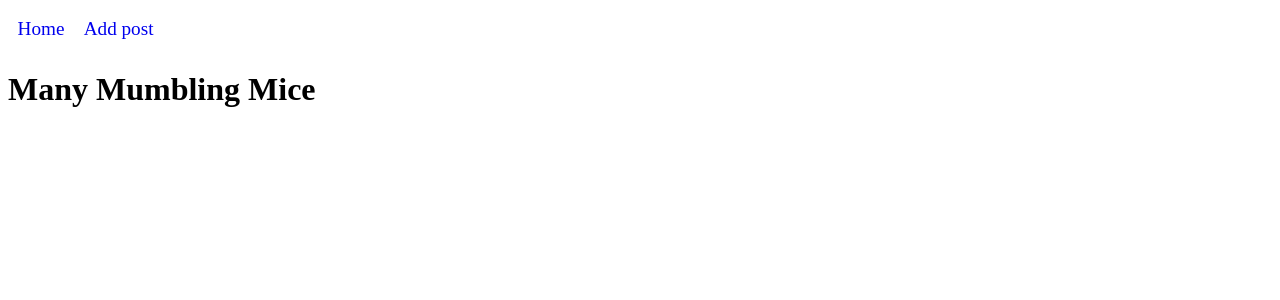
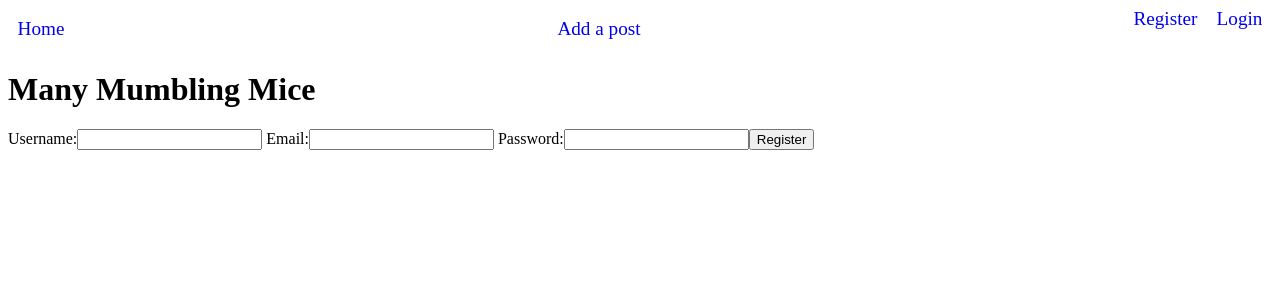
Before and after one commit to kshamseera/Simple-Blog-App-CRUD, a React (Create React App) app: page /register in a window 1280 px wide. Shown: the top 300 px of the page. Built offline with nearby package versions, Linux system fonts and the light colour scheme.

Commit message:
added login and register components

```diff
--- a/src/App.js
+++ b/src/App.js
@@ -5,9 +5,13 @@ import Nav from './components/Nav'
 import BlogPosts from './components/BlogPosts'
 import BlogPost from './components/BlogPost'
 import NewBlogPost from './components/NewBlogPost'
+import Register from './components/Register'
+import Login from './components/Login'
 
 const App = () => {
   const [blogPosts, setBlogPosts] = useState([])
+  const[loggedInUser, setLoggedInUser] = useState(null)
+
   useEffect(() => {
     setBlogPosts(blogData)
   },[])
@@ -26,11 +30,27 @@ const App = () => {
     const ids = blogPosts.map((post) => post._id)
     return ids.sort()[ids.length-1]+1
   }
+  //logout user
+  function handleLogout(){
+    setLoggedInUser(null)
+  }
+
+  //Register user (here set the redirection to home after register done.)
+  function handleRegister(user, history){
+    setLoggedInUser(user.username)
+    history.push("/")
+  }
+  //login user
+  function handleLogin(user,history){
+    setLoggedInUser(user.username)
+    history.push("/")
+  }
 
   return (
+
     <div >
     <BrowserRouter>
-    <Nav/>
+    <Nav loggedInUser={loggedInUser} handleLogout={handleLogout}/>
        <h1>Many Mumbling Mice</h1>
     <Switch>
        <Route exact path ="/" render={(props) => <BlogPosts {...props} postData ={blogPosts}/>} />
@@ -40,6 +60,8 @@ const App = () => {
        <Route exact path="/posts/:id" render={(props) =>
        //before rendering blogpost it will execute getPostFromId from props. id will always get through  props.match.params,that is part of Route component
          <BlogPost {...props} post={getPostFromId(props.match.params.id)}/>}/>
+         <Route exact path ="/register" render={(props)=> <Register {...props} handleRegister={handleRegister} />} />
+         <Route exact path="/login" render={(props) => <Login {...props} handleLogin={handleLogin} />} />
     </Switch>
     </BrowserRouter>
     </div>
--- /dev/null
+++ b/src/components/Login.js
@@ -0,0 +1,40 @@
+import React,{useState} from 'react'
+
+export default function Login(props) {
+
+	const {handleLogin, history} = props
+	// form state
+	const initialFormState = {
+		username: '',
+		password: ''
+	}
+	const [formState, setFormState] = useState(initialFormState)
+
+    //handle change
+	function handleChange(event) {
+		const name = event.target.name
+		const value = event.target.value
+
+		setFormState({
+			...formState,
+			[name]:value
+		})
+	}
+    //handle submit
+	function handleSubmit(event) {
+		event.preventDefault()
+		handleLogin(formState, history)
+	}
+
+	return (
+		<div>
+			<form onSubmit={handleSubmit}>
+				<label>Username</label>
+				<input type='text' name='username' value={formState.username} onChange={handleChange}></input>
+				<label>Password</label>
+				<input type='password' name='password' value={formState.password} onChange={handleChange}></input>
+				<input type='submit' value='Login'></input>
+			</form>
+		</div>
+	)
+}
--- a/src/components/Nav.js
+++ b/src/components/Nav.js
@@ -1,23 +1,38 @@
 import React from 'react';
 import {Link} from 'react-router-dom'
 
-const Nav = () => {
+const Nav = (props) => {
+    const{loggedInUser, handleLogout} = props
 
     const divStyles={
         display: 'flex',
-        justifyContent: 'row'
+        justifyContent: 'space-between'
     }
     const linkStyles={
         fontSize: '1.2em',
         textDecoration: 'none',
         margin: '.5em'
     }
+    const space ={
+        marginRight: "1em"
+    }
+    return (
+        <div style={divStyles}>
+        <Link style={linkStyles} to="/">Home</Link>
+        <Link style={linkStyles} to="/posts/new">Add a post</Link>
+        {/* //checking if user is logged in.If "yes" display logout otherwise "Register" and "login".we can only use ternery(can't use if) */}
+        {loggedInUser
+        ? (	<div >
+                <span style={space}>{loggedInUser}</span>
+                <Link style={linkStyles} to="/" onClick={handleLogout}>Logout</Link>
+            </div>)
+        : (	<div>
+                <Link style={linkStyles} to="/register">Register</Link>
+                <Link style={linkStyles} to="/login">Login</Link>
+            </div>)
+        }
 
-    return (
-        <div style ={divStyles}>
-            <Link style ={linkStyles} to = "/">Home</Link>
-            <Link style ={linkStyles} to = "/posts/new">Add post</Link>
-        </div>
+    </div>
      );
 }
 
--- a/src/components/NewBlogPost.js
+++ b/src/components/NewBlogPost.js
@@ -50,7 +50,7 @@ const NewBlogPost = ({history,addBlogPost, nextId}) => {
         <form onSubmit ={handleSubmit}>
             <div style ={divStyles}>
                 <label style ={labelStyles}>Title</label>
-                <input style ={inputStyles} required type = "text" name ="title" placeholder ="enter title" onChange ={handleChange}></input>
+                <input style ={inputStyles} required type = "text" name ="title" value={formState.title}placeholder ="enter title" onChange ={handleChange}></input>
             </div>
             <div style ={divStyles} >
                 <label style ={labelStyles} >Category</label>
--- /dev/null
+++ b/src/components/Register.js
@@ -0,0 +1,41 @@
+import React,{useState} from 'react';
+
+const Register = ({handleRegister, history}) => {
+    //state for controlled form
+    const initialFormState = {
+        username: '',
+        email: '',
+        password: ''
+    }
+    const[formState, setFormState] = useState(initialFormState)
+    //changeHandler
+    function handleChange(event){
+        const name = event.target.name
+        const value = event.target.value
+        setFormState({
+            ...formState,
+            [name]:value
+        })
+    }
+    //submit handler
+    function handleSubmit(event){
+        event.preventDefault()
+        handleRegister(formState, history)
+    }
+
+    return (
+        <div>
+            <form onSubmit ={handleSubmit}>
+                <label> Username:</label>
+                <input type ='text' value={formState.username}name= 'username'  onChange={handleChange}/>
+                <label> Email:</label>
+                <input type ='email' value={formState.email} name= 'email'onChange={handleChange} />
+                <label> Password:</label>
+                <input type ='password' value={formState.password} name= 'password' onChange={handleChange} />
+                <input type='submit' value='Register'></input>
+            </form>
+        </div>
+     );
+}
+
+export default Register;
```
